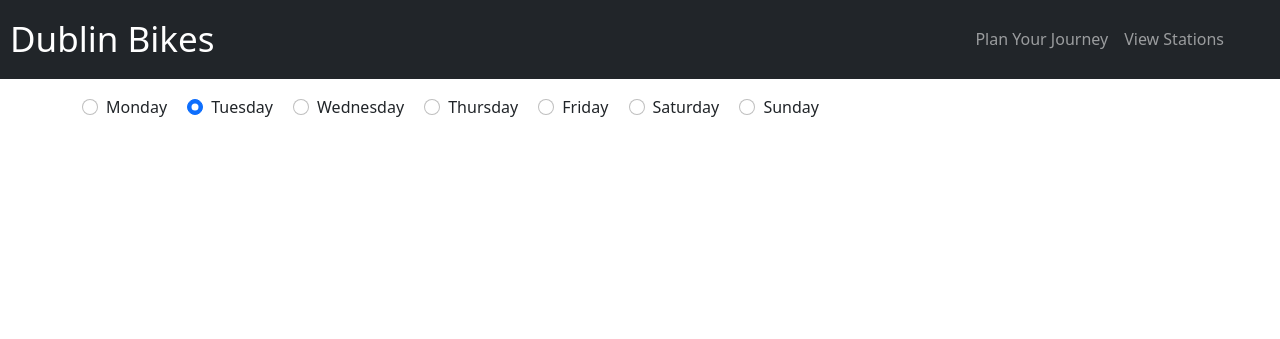
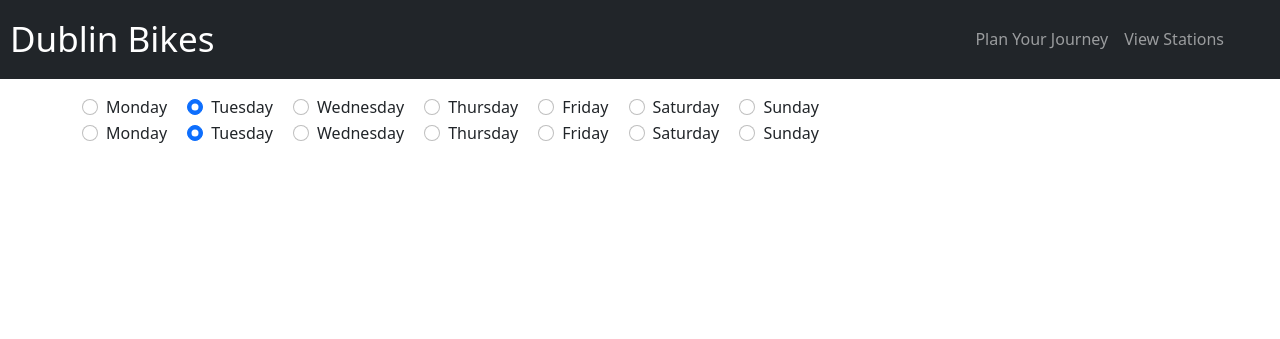
Before and after one commit to michaeldavitt/COMP30830_Dublin_Bikes_App, a Python web app: template web/templates/specific_station.html in a window 1280 px wide. Shown: the top 339 px of the page. Run offline with Jinja, Linux system fonts and the light colour scheme; the template is opened without the code that fills it, so the values that code supplies are empty; some libraries are stand-ins or nearby versions.

Commit message:
Adds additional chart for parking space availability

```diff
--- a/web/static/stationInfoCode.js
+++ b/web/static/stationInfoCode.js
@@ -95,14 +95,42 @@ function displayBikeAvailabilityChart(day){
         // Set chart options.
         var options = {
                 title : "Average Available Bikes on " + day,
-                width : 1900,
+                width : 1000,
                 height : 500};
 
         // Instantiate and draw a chart, passing in some options.
-        var chart = new google.visualization.ColumnChart(document.getElementById("chartDiv"));
+        var chart = new google.visualization.ColumnChart(document.getElementById("chartDivBikes"));
         chart.draw(chart_data, options);
     })
     .fail(function(){
         console.log("Error");
     });
 }
+
+// Function to create the bike availability chart
+function displayStationeAvailabilityChart(day){
+    var day = day;
+    var jqxhr = $.getJSON("/hourly_availability/available_stands/" + station_id + "/" + day, function(data){
+        var availabilityData = data;
+
+        // Create the data table.
+        var chart_data = new google.visualization.DataTable();
+        chart_data.addColumn("string", "Hour");
+        chart_data.addColumn("number", "# Spaces");
+        chart_data.addRows(availabilityData["data"]);
+
+
+        // Set chart options.
+        var options = {
+                title : "Average Available Parking Spaces on " + day,
+                width : 1000,
+                height : 500};
+
+        // Instantiate and draw a chart, passing in some options.
+        var chart = new google.visualization.ColumnChart(document.getElementById("chartDivStations"));
+        chart.draw(chart_data, options);
+    })
+    .fail(function(){
+        console.log("Error");
+    });
+}
--- a/web/templates/specific_station.html
+++ b/web/templates/specific_station.html
@@ -29,9 +29,34 @@
             <input type="radio" class="form-check-input" id="Sunday_Bikes" name="Radio_Bikes" value="Sunday" onclick="displayBikeAvailabilityChart(value)"><label class="form-check-label" for="Sunday_Bikes">Sunday</label>
         </div>
 
+        <div id="chartDivBikes"></div>
+
+        <!-- Option to select day for parking space availability chart -->
+        <div class="form-check form-check-inline">
+            <input type="radio" class="form-check-input" id="Monday_Stands" name="Radio_Stands" value="Monday" onclick="displayStationeAvailabilityChart(value)"><label class="form-check-label" for="Monday_Stands">Monday</label>
+        </div>
+        <div class="form-check form-check-inline">
+            <input type="radio" class="form-check-input" id="Tuesday_Stands" name="Radio_Stands" value="Tuesday" onclick="displayStationeAvailabilityChart(value)"><label class="form-check-label" for="Tuesday_Stands">Tuesday</label>
+        </div>
+        <div class="form-check form-check-inline">
+            <input type="radio" class="form-check-input" id="Wednesday_Stands" name="Radio_Stands" value="Wednesday" onclick="displayStationeAvailabilityChart(value)"><label class="form-check-label" for="Wednesday_Stands">Wednesday</label>
+        </div>
+        <div class="form-check form-check-inline">
+            <input type="radio" class="form-check-input" id="Thursday_Stands" name="Radio_Stands" value="Thursday" onclick="displayStationeAvailabilityChart(value)"><label class="form-check-label" for="Thursday_Stands">Thursday</label>
+        </div>
+        <div class="form-check form-check-inline">
+            <input type="radio" class="form-check-input" id="Friday_Stands" name="Radio_Stands" value="Friday" onclick="displayStationeAvailabilityChart(value)"><label class="form-check-label" for="Friday_Stands">Friday</label>
+        </div>
+        <div class="form-check form-check-inline">
+            <input type="radio" class="form-check-input" id="Saturday_Stands" name="Radio_Stands" value="Saturday" onclick="displayStationeAvailabilityChart(value)"><label class="form-check-label" for="Saturday_Stands">Saturday</label>
+        </div>
+        <div class="form-check form-check-inline">
+            <input type="radio" class="form-check-input" id="Sunday_Stands" name="Radio_Stands" value="Sunday" onclick="displayStationeAvailabilityChart(value)"><label class="form-check-label" for="Sunday_Stands">Sunday</label>
+        </div>
+        <div id="chartDivStations"></div>
     </div>
 
-    <div id="chartDiv"></div>
+
 
     <!-- Script for outputting station information -->
     <script>
@@ -55,6 +80,8 @@
         var days = ['Sunday','Monday','Tuesday','Wednesday','Thursday','Friday','Saturday'];
         var today = days[now.getDay()];
         document.getElementById(today + "_Bikes").checked = true;
+        document.getElementById(today + "_Stands").checked = true;
         displayBikeAvailabilityChart(today);
+        displayStationeAvailabilityChart(today);
     </script>
 {% endblock %}
```
